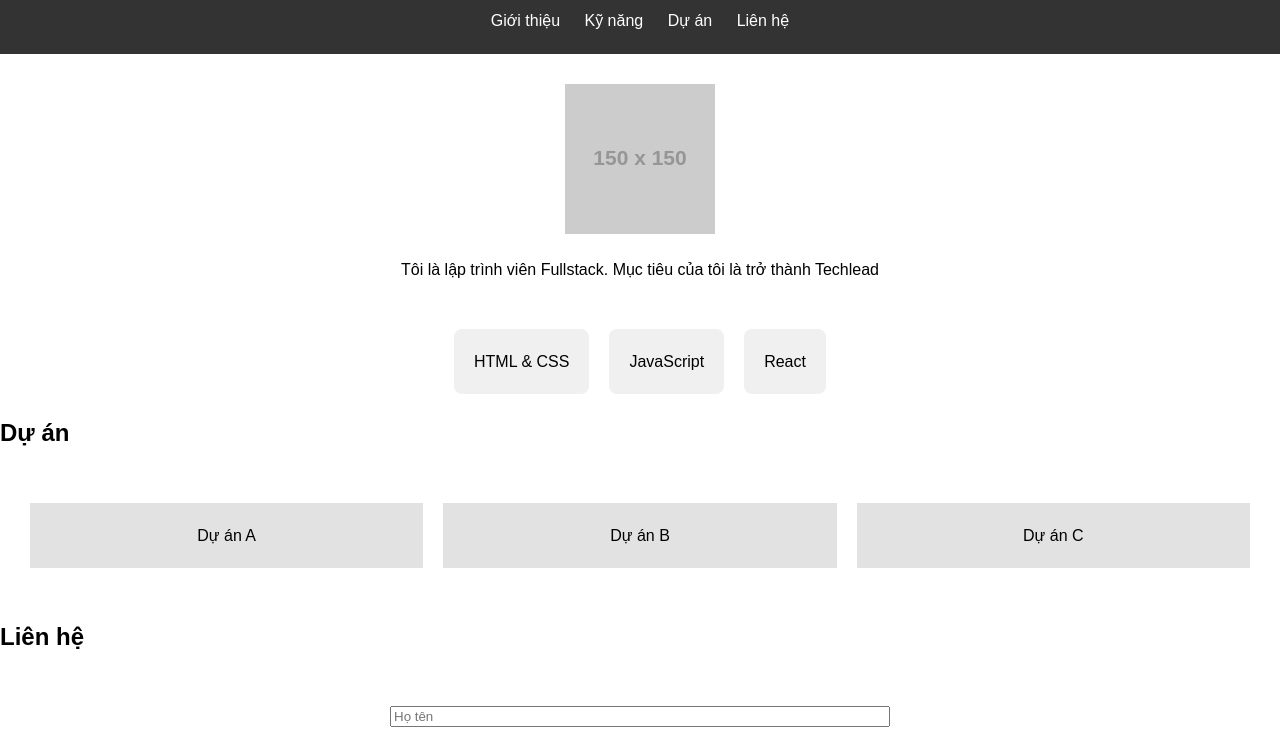
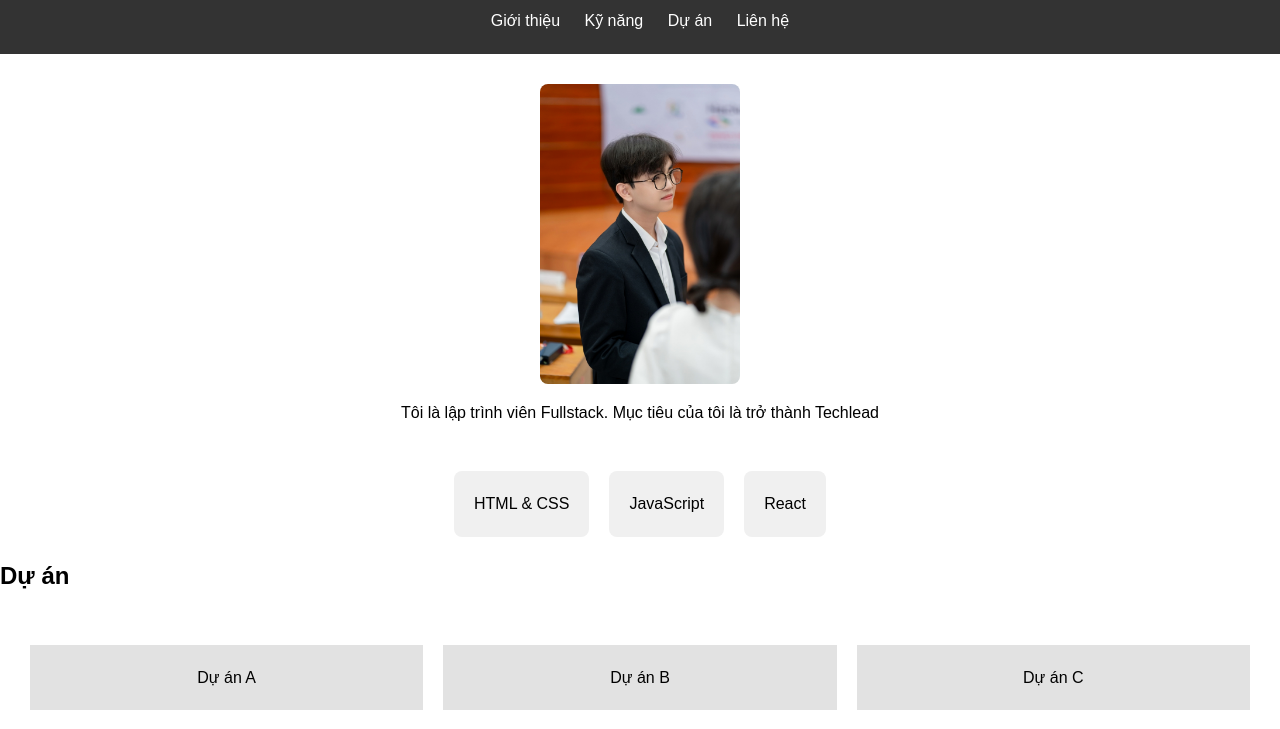
Before and after one commit to nhatquangpx/Learning-HTML, a plain HTML site: page Day 5/index.html in a window 1280 px wide. Shown: the part 106-835 px from the top of the page. Drawn offline with Linux system fonts and the light colour scheme; placeholder pictures from the web are drawn by us.

Commit message:
Finish Learning HTML

```diff
--- a/Day 5/index.html
+++ b/Day 5/index.html
@@ -18,7 +18,7 @@
     </header>
 
     <section class="about">
-        <img src="https:/via.placeholder.com/150" alt="avatar">
+        <img src="avt.jpg" alt="avatar">
         <p>Tôi là lập trình viên Fullstack. Mục tiêu của tôi là trở thành Techlead</p>
     </section>
 
--- a/Day 5/style.css
+++ b/Day 5/style.css
@@ -21,6 +21,14 @@ nav a {
 .about {
     padding: 30px;
     text-align: center;
+}
+
+img {
+    display: block;
+    margin: 0 auto;
+    width: 200px;
+    height: auto;
+    border-radius: 8px;
 }
 
 .skills {
```
Also changed, not shown: Day 5/avt.jpg (added).
